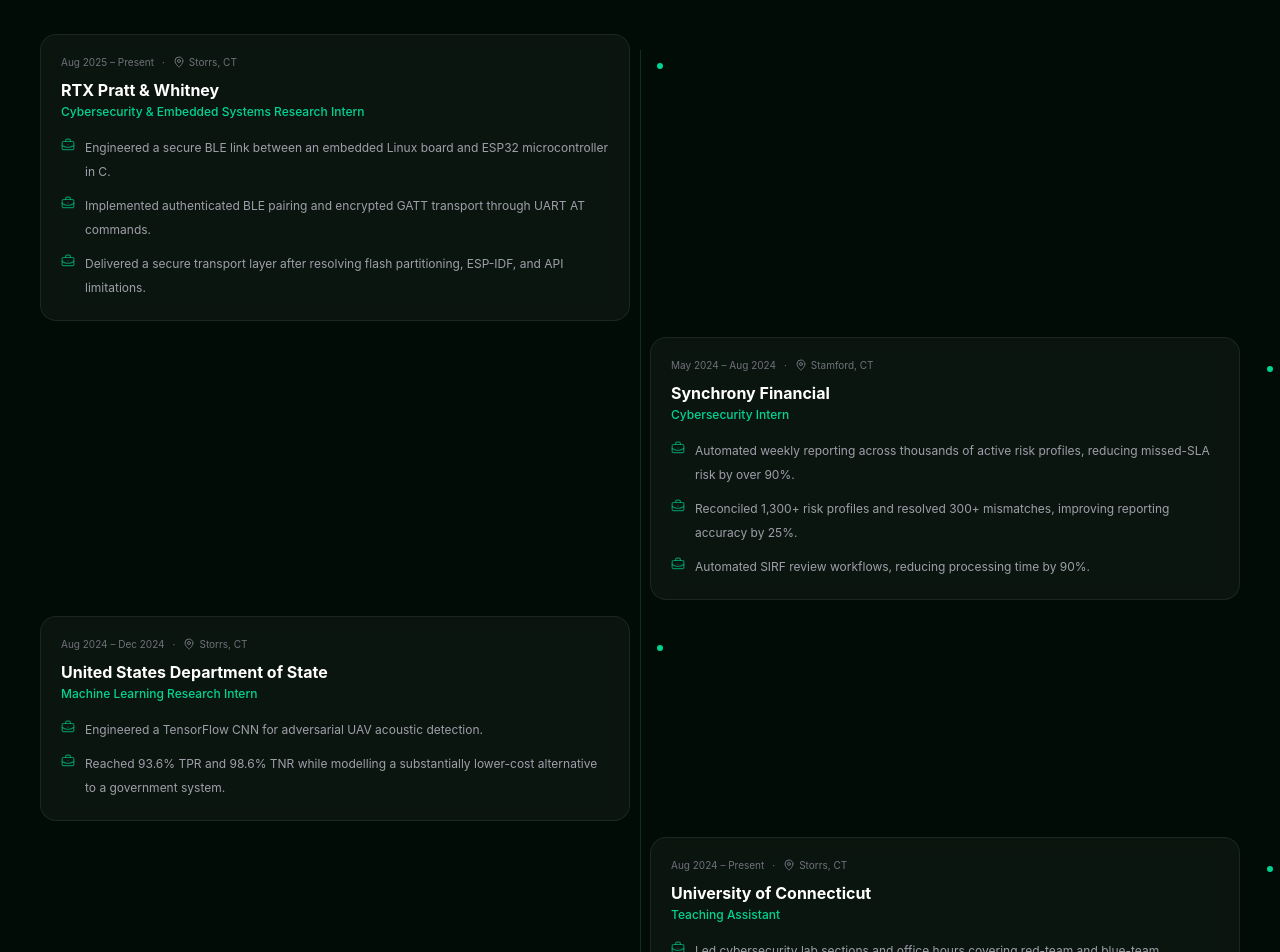
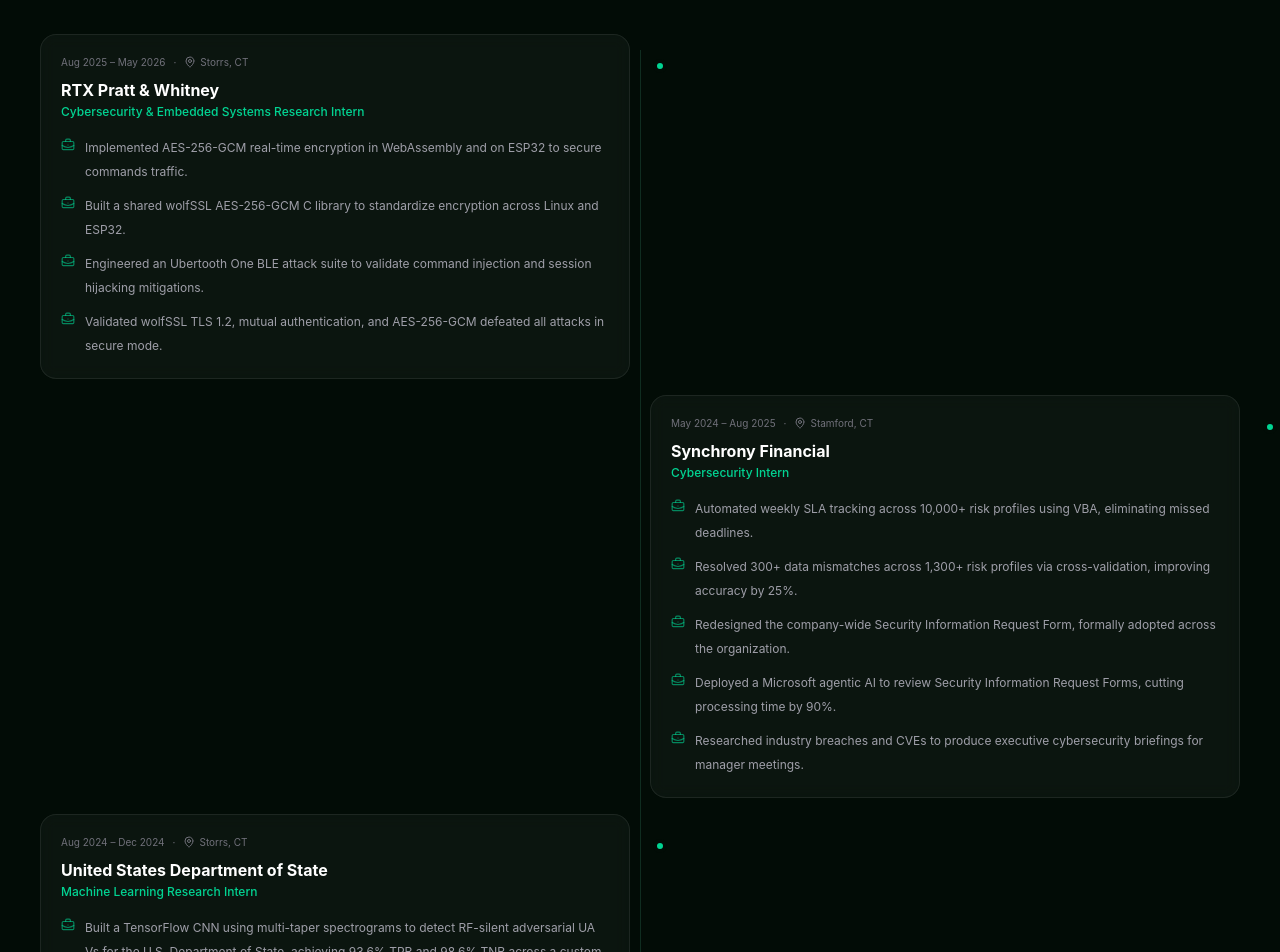
Before and after one commit to M-moore1/M-moore1.github.io, a React (Vite) app: page / in a window 1280 px wide. Shown: the part 1960-2912 px from the top of the page. Built offline with nearby package versions, Linux system fonts and the light colour scheme.

Commit message:
some content changes

```diff
--- a/src/App.jsx
+++ b/src/App.jsx
@@ -60,9 +60,9 @@
     summary:
       "Evaluated how frontier large vision-language models handle visual information from a security perspective, including prompt injection and hallucination classification.",
     highlights: [
-      "Designed tailored prompt-injection tests",
-      "Classified unexpected outputs into security-relevant categories",
-      "Focused on model obedience, hallucination risk, and visual attack surfaces",
+      "Built a 100-case adversarial benchmark evaluating frontier LVLMs for prompt injection and hallucination.",
+      "Quantified hallucination rates of 55% (Gemini), 35% (Opus), and 25% (o3) across visual prompt injection attacks.",
+      "Demonstrated system prompt leakage and adversarial image misclassification across all three frontier models.",
     ],
     tags: ["LVLMs", "Prompt Injection", "AI Security", "Evaluation"],
   },
@@ -131,8 +131,9 @@
       "Using OpenCV, creates a program to snapshot a scrambled Rubik's Cube and solve it in the fewest moves.",
     highlights: [
       "Detects face colours from webcam snapshots using HSV segmentation",
-      "Maps detected state to an optimal solve algorithm",
-      "Returns the minimum-move solution sequence",
+      "Integrated Kociemba two-phase algorithm to generate optimal solve sequences from the reconstructed cube state.",
+      "Implemented fallback manual entry and multi-camera support to handle poor lighting and hardware variability.",
+      "Packaged as a Python CLI with pytest test suite and orientation validation to catch impossible cube states.",
     ],
     tags: ["Python", "OpenCV", "Computer Vision", "Algorithms"],
   },
@@ -143,23 +144,26 @@
   {
     org: "RTX Pratt & Whitney",
     role: "Cybersecurity & Embedded Systems Research Intern",
-    period: "Aug 2025 – Present",
+    period: "Aug 2025 – May 2026",
     location: "Storrs, CT",
     bullets: [
-      "Engineered a secure BLE link between an embedded Linux board and ESP32 microcontroller in C.",
-      "Implemented authenticated BLE pairing and encrypted GATT transport through UART AT commands.",
-      "Delivered a secure transport layer after resolving flash partitioning, ESP-IDF, and API limitations.",
+      "Implemented AES-256-GCM real-time encryption in WebAssembly and on ESP32 to secure commands traffic.",
+      "Built a shared wolfSSL AES-256-GCM C library to standardize encryption across Linux and ESP32.",
+      "Engineered an Ubertooth One BLE attack suite to validate command injection and session hijacking mitigations.",
+      "Validated wolfSSL TLS 1.2, mutual authentication, and AES-256-GCM defeated all attacks in secure mode.",
     ],
   },
   {
     org: "Synchrony Financial",
     role: "Cybersecurity Intern",
-    period: "May 2024 – Aug 2024",
+    period: "May 2024 – Aug 2025",
     location: "Stamford, CT",
     bullets: [
-      "Automated weekly reporting across thousands of active risk profiles, reducing missed-SLA risk by over 90%.",
-      "Reconciled 1,300+ risk profiles and resolved 300+ mismatches, improving reporting accuracy by 25%.",
-      "Automated SIRF review workflows, reducing processing time by 90%.",
+      "Automated weekly SLA tracking across 10,000+ risk profiles using VBA, eliminating missed deadlines.",
+      "Resolved 300+ data mismatches across 1,300+ risk profiles via cross-validation, improving accuracy by 25%.",
+      "Redesigned the company-wide Security Information Request Form, formally adopted across the organization.",
+      "Deployed a Microsoft agentic AI to review Security Information Request Forms, cutting processing time by 90%.",
+      "Researched industry breaches and CVEs to produce executive cybersecurity briefings for manager meetings.",
     ],
   },
   {
@@ -168,17 +172,19 @@
     period: "Aug 2024 – Dec 2024",
     location: "Storrs, CT",
     bullets: [
-      "Engineered a TensorFlow CNN for adversarial UAV acoustic detection.",
-      "Reached 93.6% TPR and 98.6% TNR while modelling a substantially lower-cost alternative to a government system.",
+      "Built a TensorFlow CNN using multi-taper spectrograms to detect RF-silent adversarial UA Vs for the U.S. Department of State, achieving 93.6% TPR and 98.6% TNR across a custom field-collected audio dataset.",
+      "Tripled training data by recording consumer drone audio and applying multi-taper spectrogram preprocessing.",
+      "Deployed Raspberry Pi with cheap microphones, replicating a $40M government system at 97% cost reduction.",
     ],
   },
   {
     org: "University of Connecticut",
     role: "Teaching Assistant",
-    period: "Aug 2024 – Present",
+    period: "Aug 2024 – May 2026",
     location: "Storrs, CT",
     bullets: [
       "Led cybersecurity lab sections and office hours covering red-team and blue-team programming fundamentals in Python and C.",
+      "Covered cybersecurity (CSE 3140), computer security (CSE 4400/5400), and digital logic design (CSE 2301)"
     ],
   },
 ];
@@ -501,7 +507,7 @@
           eyebrow="Selected work"
           title="Projects with clear security, systems, and research impact."
         >
-          Click any project to expand details. I tend to build things that have real-world impact or that I can directly use — not just résumé fluff.
+          Click any project to expand details. I tend to build things that have real-world impact or that I can directly use — not just resume fluff (Although it certainly helps).
         </SectionHeading>
 
         <div className="space-y-2.5">
@@ -593,7 +599,7 @@
             <div className="grid gap-3 sm:grid-cols-2">
               {[
                 { title: "Vice President of Operations", body: "Built a recruiting pipeline for 80+ applicants for the Husky Quantitative Group — the first student-run quant fund at UConn." },
-                { title: "Resident Assistant", body: "Managed programming and community engagement for 100+ residents across multiple academic years." },
+                { title: "Resident Assistant", body: "Managed community programming and resident engagement for 100+ residents across 5 semesters. Recipient of the North Shining Star (Highest Honor) and voted most dependable RA on staff of 43." },
                 { title: "Teaching Assistant", body: "Led labs for 100+ students on hardware and software security practices and offensive attacks. Graded labs and provided feedback.", span: true },
               ].map(({ title, body, span }) => (
                 <div key={title} className={`rounded-xl border border-white/8 bg-black/20 p-4 ${span ? "sm:col-span-2" : ""}`}>
```
